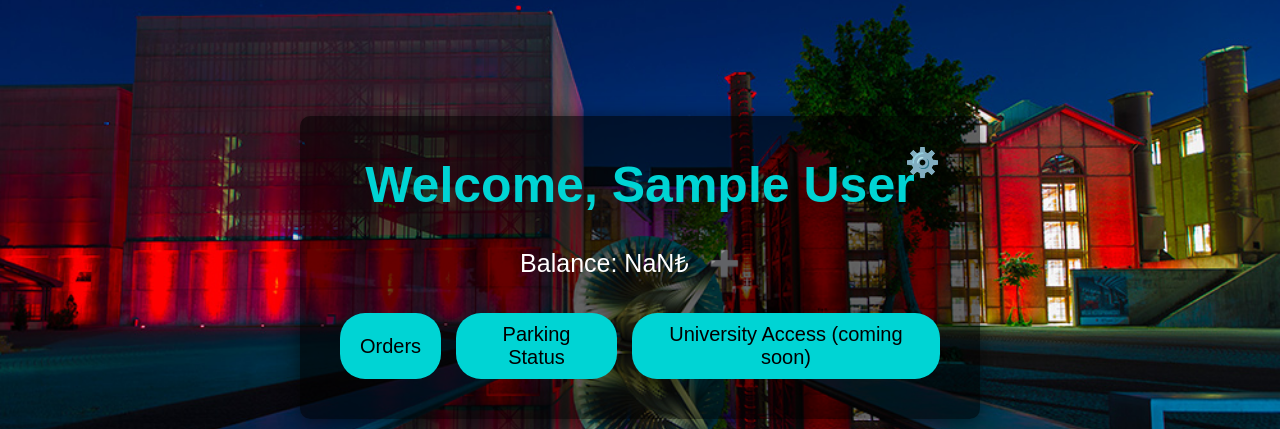
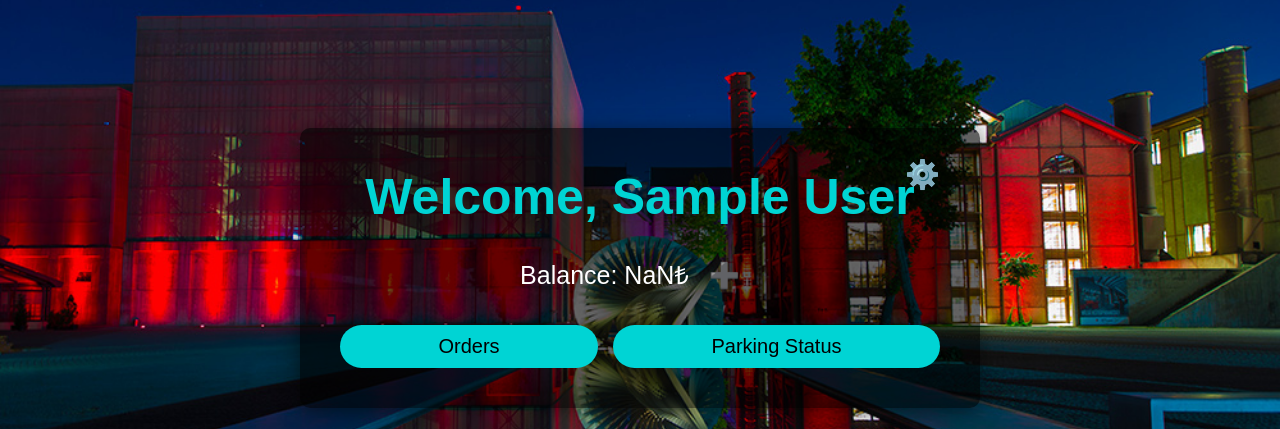
Before and after one commit to mustafaozbalci/unipay-frontend, a React (Create React App) app: page /dashboard in a window 1280 px wide. Shown: the part 130-559 px from the top of the page. Built offline with nearby package versions, Linux system fonts and the light colour scheme; no server answers; sample sign-in values are in the browser's storage.

Commit message:
okul girişi butonu kaldırıldı butonlarla ilgili stil güncellemesi yapıldı.

```diff
--- a/src/App.css
+++ b/src/App.css
@@ -34,6 +34,7 @@ h1, h2, h3 {
 
 /* Ortak Buton Stilleri */
 button {
+    flex: auto;
     list-style-type: none;
     padding: 10px 20px;
     font-size: 20px;
--- a/src/pages/Dashboard.js
+++ b/src/pages/Dashboard.js
@@ -166,7 +166,6 @@ const Dashboard = ({ user, onBalanceUpdate, setUser, addNotification }) => {
                         <div className="dashboard-buttons">
                             <button onClick={handleOrders}>Orders</button>
                             <button onClick={handleParkingStatus}>Parking Status</button>
-                            <button disabled>University Access (coming soon)</button>
                         </div>
                     </div>
                 )}
```
